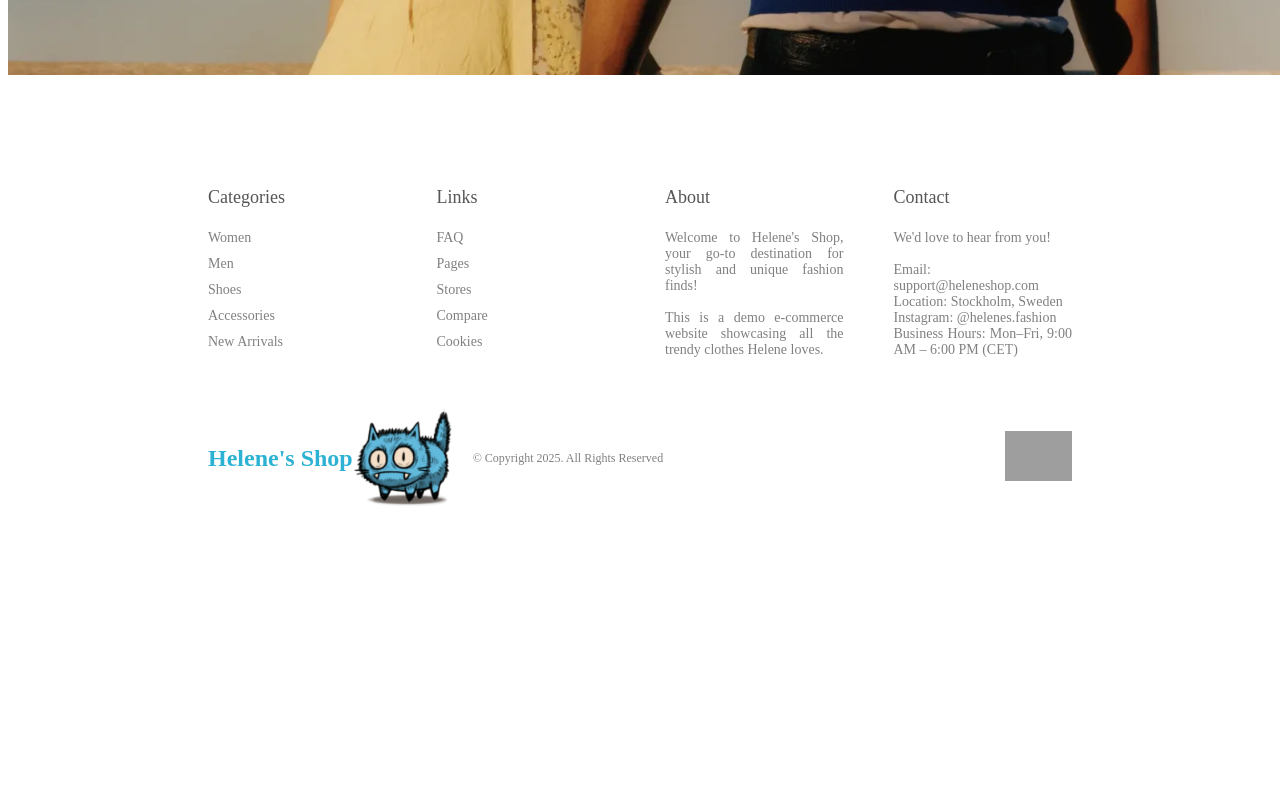
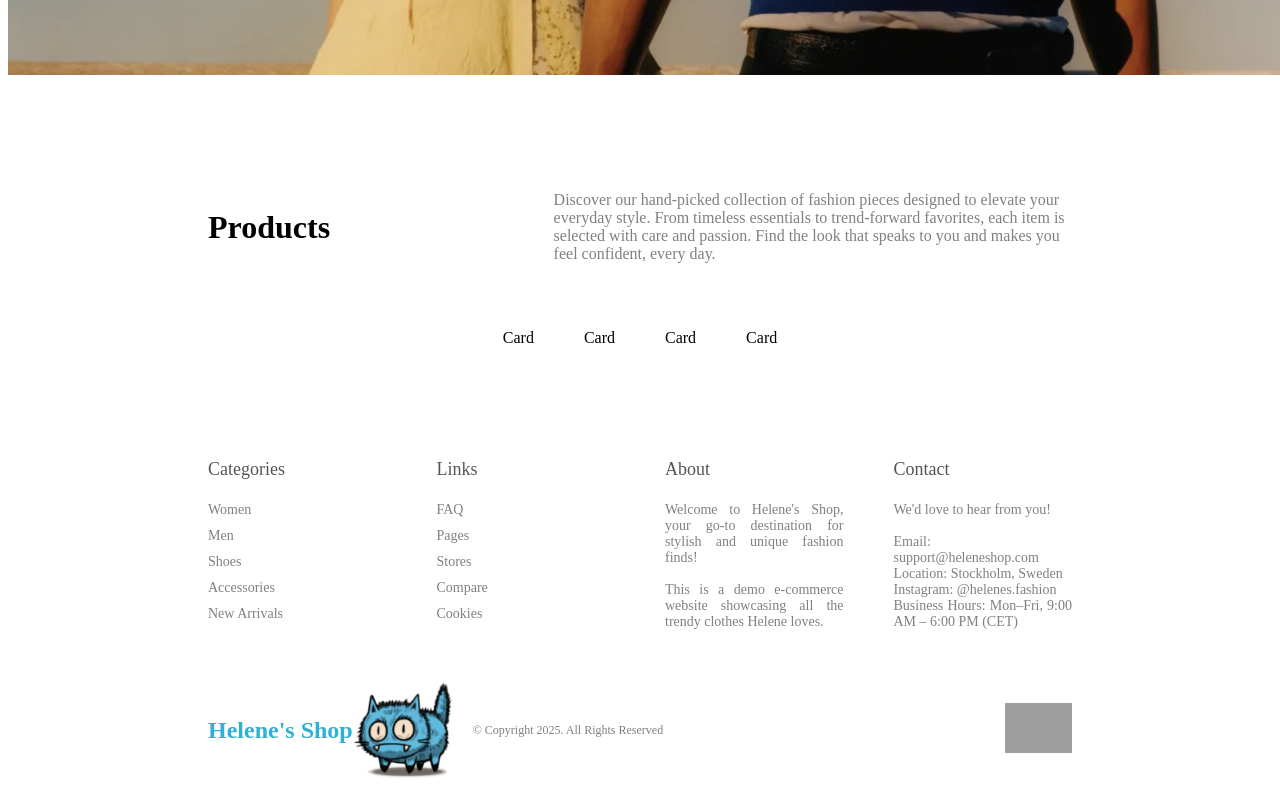
Before and after one commit to HeleneHuang/ShopProject, a React (Vite) app in the folder client/: page / in a window 1280 px wide. Shown: the part 733-1533 px from the top of the page. Before the commit the page ends 1261 px from the top, so only its background shows below. Built offline with nearby package versions, Linux system fonts and the light colour scheme; grey boxes are pictures that could not be loaded.

Commit message:
finished featured products

```diff
--- a/client/src/components/FeaturedProducts/FeaturedProducts.jsx
+++ b/client/src/components/FeaturedProducts/FeaturedProducts.jsx
@@ -1,8 +1,60 @@
 import React from 'react'
+import "./FeaturedProducts.scss";
+import Card from "../Card/Card";
+// import useFetch from "../../hooks/useFetch";
 
 const FeaturedProducts = () => {
+
+    const data = [
+        {
+            id: 1,
+            img: "assets/img/01.webp",
+            title: "dress",
+            isNew: true,
+            oldPrice: 16,
+            price: 12
+        },
+        {
+            id: 2,
+            img: "assets/img/02.webp",
+            title: "hat",
+            isNew: false,
+            oldPrice: 26,
+            price: 18
+        },
+        {
+            id: 3,
+            img: "assets/img/03.webp",
+            title: "coat",
+            isNew: true,
+            oldPrice: 54,
+            price: 33
+        },
+        {
+            id: 4,
+            img: "assets/img/04.webp",
+            title: "jeans",
+            isNew: false,
+            oldPrice: 26,
+            price: 20
+        },
+    ];
+
     return (
-        <div>FeaturedProducts</div>
+        <div className="featuredProducts">
+            <div className="top">
+                <h1>products</h1>
+                <p>
+                    Discover our hand-picked collection of fashion pieces designed to elevate your everyday style.
+                    From timeless essentials to trend-forward favorites, each item is selected with care and passion.
+                    Find the look that speaks to you and makes you feel confident, every day.
+                </p>
+            </div>
+            <div className="bottom">
+                {data.map(item =>
+                    <Card item={item} key={item.id} />)}
+            </div>
+        </div>
     )
 }
 
--- a/client/src/components/FeaturedProducts/FeaturedProducts.scss
+++ b/client/src/components/FeaturedProducts/FeaturedProducts.scss
@@ -0,0 +1,26 @@
+.featuredProducts {
+    margin: 100px 200px;
+
+    .top {
+        display: flex;
+        align-items: center;
+        justify-content: space-between;
+        margin-bottom: 50px;
+
+        h1 {
+            flex: 2;
+            text-transform: capitalize;
+        }
+
+        p {
+            flex: 3;
+            color: gray
+        }
+    }
+
+    .bottom {
+        display: flex;
+        justify-content: center;
+        gap: 50px;
+    }
+}
--- a/client/src/pages/Home/Home.jsx
+++ b/client/src/pages/Home/Home.jsx
@@ -1,7 +1,7 @@
 import React from 'react'
 // import Categories from '../../components/Categories/Categories'
 // import Contact from '../../components/Contact/Contact'
-// import FeaturedProducts from '../../components/FeaturedProducts/FeaturedProducts'
+import FeaturedProducts from '../../components/FeaturedProducts/FeaturedProducts'
 import Slider from '../../components/Slider/Slider'
 import "./Home.scss"
 
@@ -9,6 +9,7 @@ const Home = () => {
     return (
         <div className='home'>
             <Slider />
+            <FeaturedProducts />
         </div>
     )
 }
```
